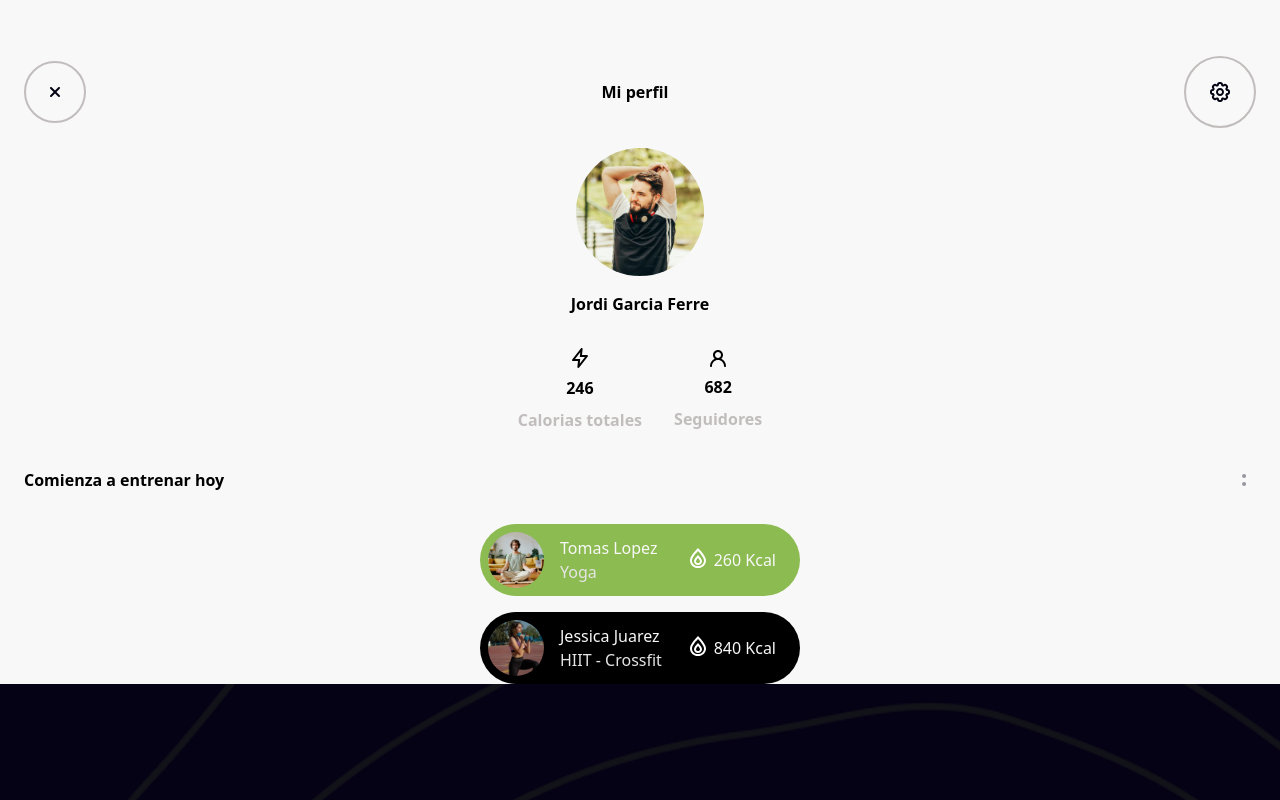
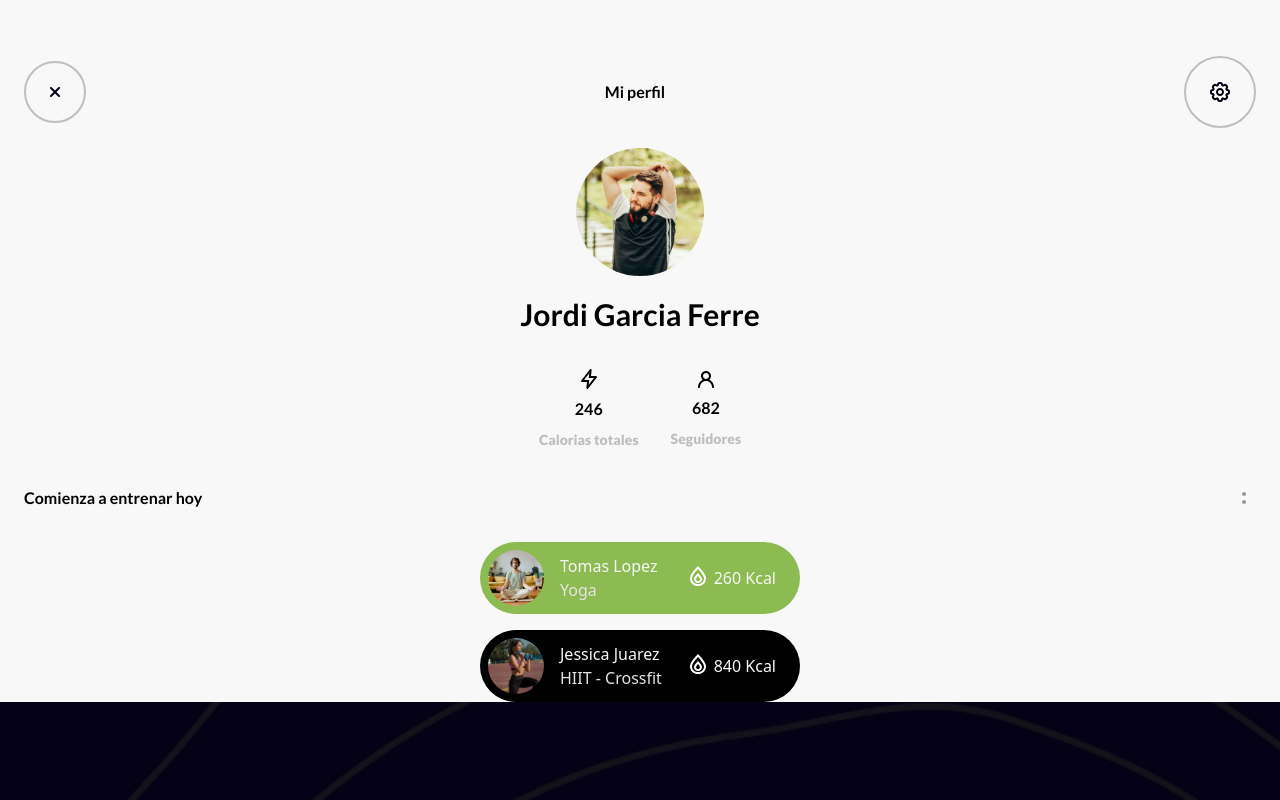
Before and after one commit to igrowker/i002-fitfusion-front, a React (Vite) app: page /profile in a window 1280 px wide. Built offline with nearby package versions, Linux system fonts and the light colour scheme.

Commit message:
updating typo

```diff
--- a/src/views/UserProfile.tsx
+++ b/src/views/UserProfile.tsx
@@ -19,7 +19,7 @@ export default function UserProfile() {
           </svg>
         </button>
 
-        <p className=" font-bold text-base text-black">Mi perfil</p>
+        <p className=" font-bold text-base text-black font-lato">Mi perfil</p>
         <button className=" rounded-full p-6 border-2 border-gray-300 flex justify-center items-center cursor-pointer">
           <svg
             width="20"
@@ -39,7 +39,7 @@ export default function UserProfile() {
       </header>
       <div className=" rounded-full bg-cover  w-32 h-32 bg-[url('/profile.jfif')] mt-5 bg-center" />
 
-      <p className=" font-bold text-2xl text-black mt-4">Jordi Garcia Ferre</p>
+      <p className=" font-bold text-heading-lg text-black mt-4 font-lato">Jordi Garcia Ferre</p>
 
       <div className=" flex flex-row w-full justify-center items-center pt-8 px-6">
         <div className=" flex flex-col gap-2 items-center justify-center px-4">
@@ -58,9 +58,9 @@ export default function UserProfile() {
             />
           </svg>
 
-          <p className=" text-lg text-black font-bold">246</p>
+          <p className=" text-heading text-black font-bold font-lato">246</p>
 
-          <p className=" text-sm text-gray-300 font-black">Calorias totales</p>
+          <p className=" text-heading-sm text-gray-300 font-black font-lato">Calorias totales</p>
         </div>
 
         <div className=" flex flex-col gap-2 items-center justify-center px-4">
@@ -79,14 +79,14 @@ export default function UserProfile() {
             />
           </svg>
 
-          <p className=" text-lg text-black font-bold">682</p>
+          <p className=" text-heading text-black font-bold font-lato">682</p>
 
-          <p className=" text-sm text-gray-300 font-black">Seguidores</p>
+          <p className=" text-heading-sm text-gray-300 font-black font-lato">Seguidores</p>
         </div>
       </div>
 
       <div className=" flex flex-row w-full justify-between items-center pt-9  px-6">
-        <p className=" font-bold text-lg">Comienza a entrenar hoy</p>
+        <p className=" font-bold text-heading font-lato">Comienza a entrenar hoy</p>
         <svg
           width="24"
           height="24"
```
